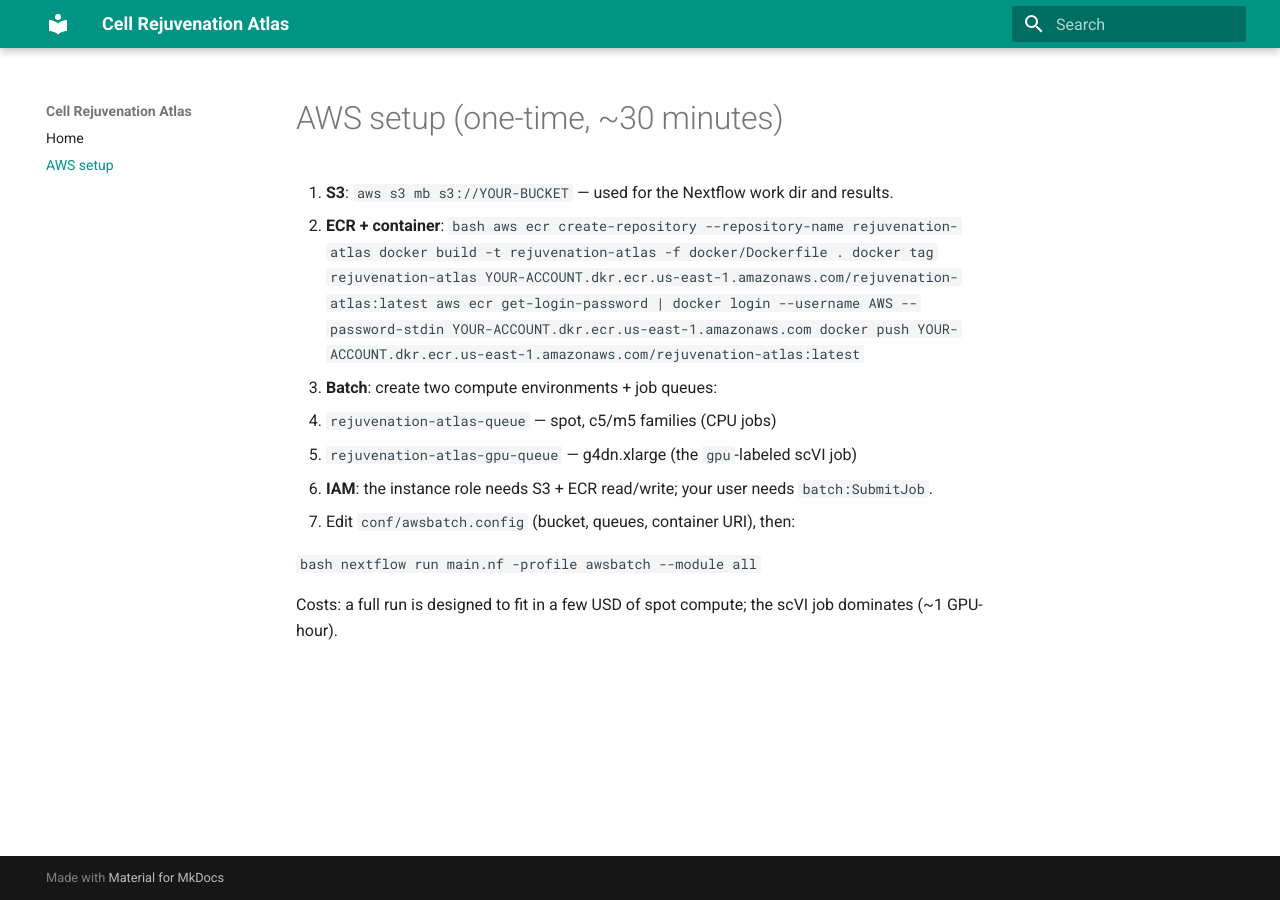
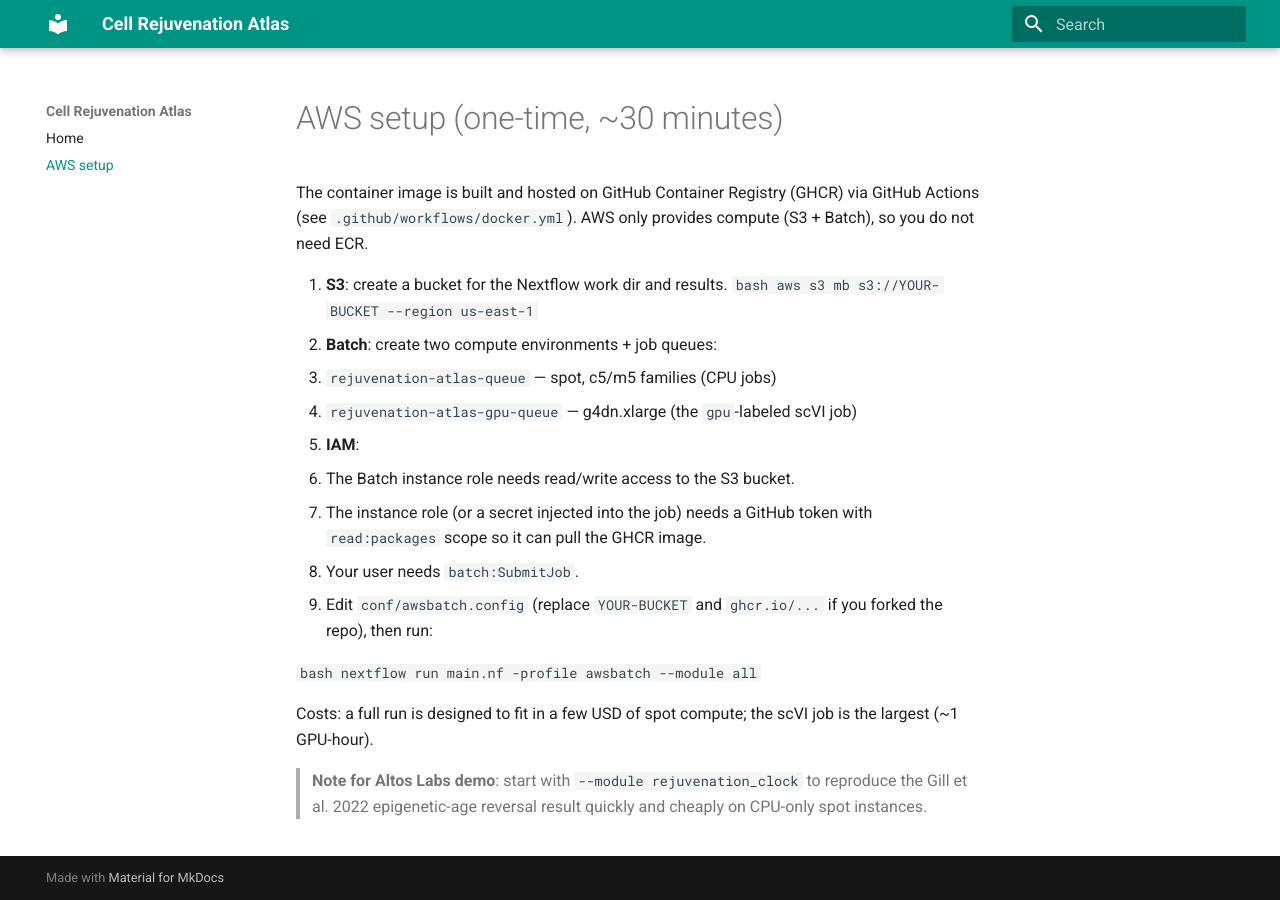
Before and after one commit to lynchaos/cell-rejuvenation-atlas, an MkDocs documentation site: the page built from docs/aws_setup.md, in a window 1280 px wide. Built offline with MkDocs 1.6.1 and Material for MkDocs 9.7.7, drawn with Linux system fonts in a browser that asks for light colours.

Commit message:
Add GHCR container build workflow and update AWS docs
- Build linux/amd64 pipeline + app images via GitHub Actions
- Push to ghcr.io/lynchaos/rejuvenation-atlas and -app
- Update nextflow.config and awsbatch.config to use GHCR image
- Add app/cache/.gitkeep so app Dockerfile builds cleanly
- Add .gitignore for venvs, Nextflow work dirs, results, and data

````diff
--- a/docs/aws_setup.md
+++ b/docs/aws_setup.md
@@ -1,22 +1,31 @@
 # AWS setup (one-time, ~30 minutes)
 
-1. **S3**: `aws s3 mb s3://YOUR-BUCKET` — used for the Nextflow work dir and results.
-2. **ECR + container**:
+The container image is built and hosted on GitHub Container Registry (GHCR) via
+GitHub Actions (see `.github/workflows/docker.yml`). AWS only provides compute
+(S3 + Batch), so you do not need ECR.
+
+1. **S3**: create a bucket for the Nextflow work dir and results.
    ```bash
-   aws ecr create-repository --repository-name rejuvenation-atlas
-   docker build -t rejuvenation-atlas -f docker/Dockerfile .
-   docker tag rejuvenation-atlas YOUR-ACCOUNT.dkr.ecr.us-east-1.amazonaws.com/rejuvenation-atlas:latest
-   aws ecr get-login-password | docker login --username AWS --password-stdin YOUR-ACCOUNT.dkr.ecr.us-east-1.amazonaws.com
-   docker push YOUR-ACCOUNT.dkr.ecr.us-east-1.amazonaws.com/rejuvenation-atlas:latest
+   aws s3 mb s3://YOUR-BUCKET --region us-east-1
    ```
-3. **Batch**: create two compute environments + job queues:
+2. **Batch**: create two compute environments + job queues:
    * `rejuvenation-atlas-queue` — spot, c5/m5 families (CPU jobs)
    * `rejuvenation-atlas-gpu-queue` — g4dn.xlarge (the `gpu`-labeled scVI job)
-4. **IAM**: the instance role needs S3 + ECR read/write; your user needs `batch:SubmitJob`.
-5. Edit `conf/awsbatch.config` (bucket, queues, container URI), then:
+3. **IAM**:
+   * The Batch instance role needs read/write access to the S3 bucket.
+   * The instance role (or a secret injected into the job) needs a GitHub token
+     with `read:packages` scope so it can pull the GHCR image.
+   * Your user needs `batch:SubmitJob`.
+4. Edit `conf/awsbatch.config` (replace `YOUR-BUCKET` and `ghcr.io/...` if you
+   forked the repo), then run:
 
    ```bash
    nextflow run main.nf -profile awsbatch --module all
    ```
 
-Costs: a full run is designed to fit in a few USD of spot compute; the scVI job dominates (~1 GPU-hour).
+Costs: a full run is designed to fit in a few USD of spot compute; the scVI job
+is the largest (~1 GPU-hour).
+
+> **Note for Altos Labs demo**: start with `--module rejuvenation_clock` to
+> reproduce the Gill et al. 2022 epigenetic-age reversal result quickly and
+> cheaply on CPU-only spot instances.
````
Also changed, not shown: 6 other files.
